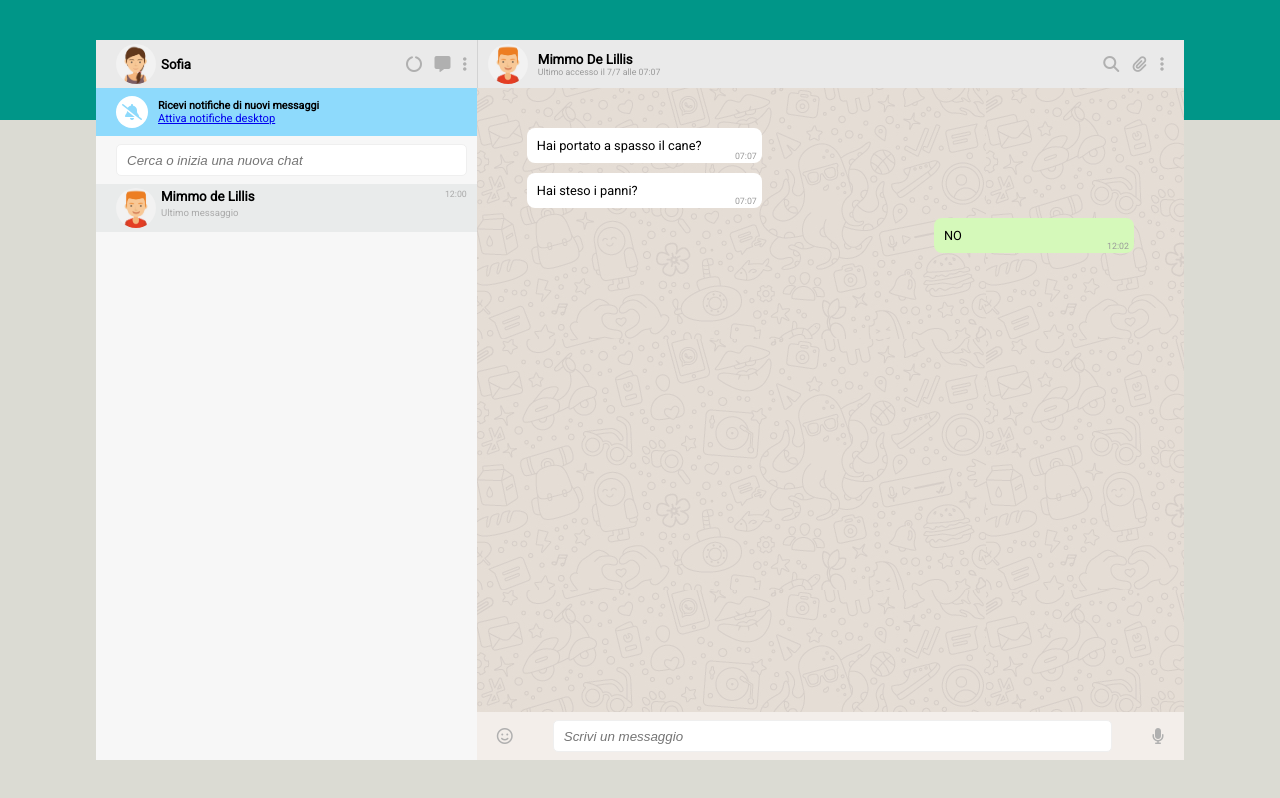
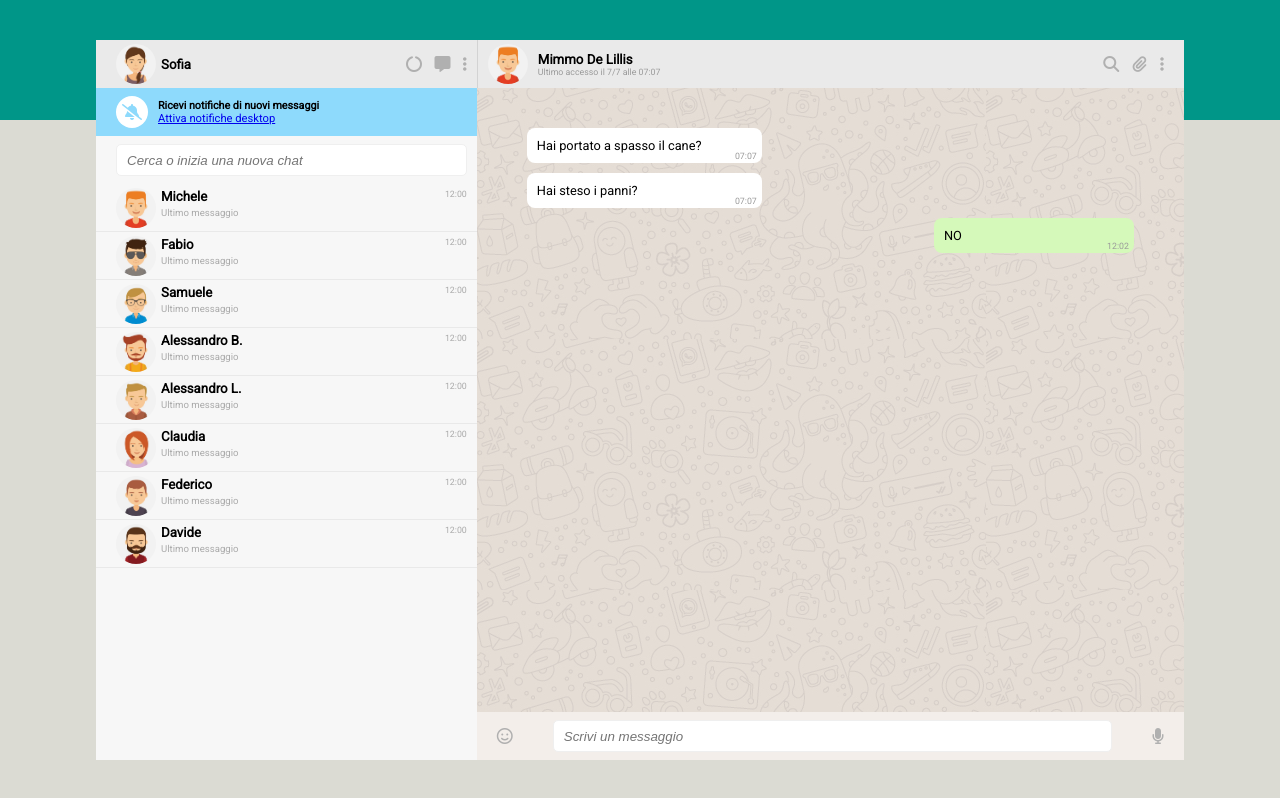
Before and after one commit to ClaudioLeone/vue-boolzapp, a plain HTML site: page index.html in a window 1280 px wide. Drawn offline with nearby package versions, Linux system fonts and the light colour scheme.

Commit message:
Implemented automatic contacts list rendering on page

```diff
--- a/CSS/style.css
+++ b/CSS/style.css
@@ -143,12 +143,13 @@ body {
 .sel-contact {
     justify-content: flex-start;
     align-items: center;
-    background-color: #E9EBEB;
+    border-bottom: 1px solid #e9e9e9;
+    /* background-color: white; */
 }
 
 .contact {
     justify-content: center;
-    background-color: #ffffff;
+    background-color: white;
 }
 
 .contact-info {
--- a/JS/data.js
+++ b/JS/data.js
@@ -3,6 +3,7 @@ const {createApp} = Vue;
 createApp ({
     data() {
         return {
+            activeIndex: 0,
             contacts: [
                 {
                     name: 'Michele',
@@ -167,5 +168,12 @@ createApp ({
                 }
             ]
         }
+    },
+
+    methods: {
+        activeIndexUpdate(newIndex) {
+            this.activeIndex = new newIndex;
+            console.log(newIndex);
+        }
     }
 }).mount("#app");
--- a/index.html
+++ b/index.html
@@ -48,10 +48,10 @@
                     </div>
 
                     <div class="contacts-col">
-                        <div class="sel-contact sidebar-left-padding flex bars-height">
-                            <img class="contacts-avatar" src="img/avatar_1.jpg" alt="avt_1">
+                        <div class="sel-contact sidebar-left-padding flex bars-height" v-for="contact in contacts">
+                            <img class="contacts-avatar" :src="`img/avatar${contact.avatar}.jpg`" alt="avt_1">
                             <div class="contact-info flex d-column">
-                                <h5 class="contact-name">Mimmo de Lillis</h5>
+                                <h5 class="contact-name">{{ contact.name }}</h5>
                                 <p class="contact-subtitle">Ultimo messaggio</p>
                             </div>
                             <span class="contact-hour">12:00</span>
```
